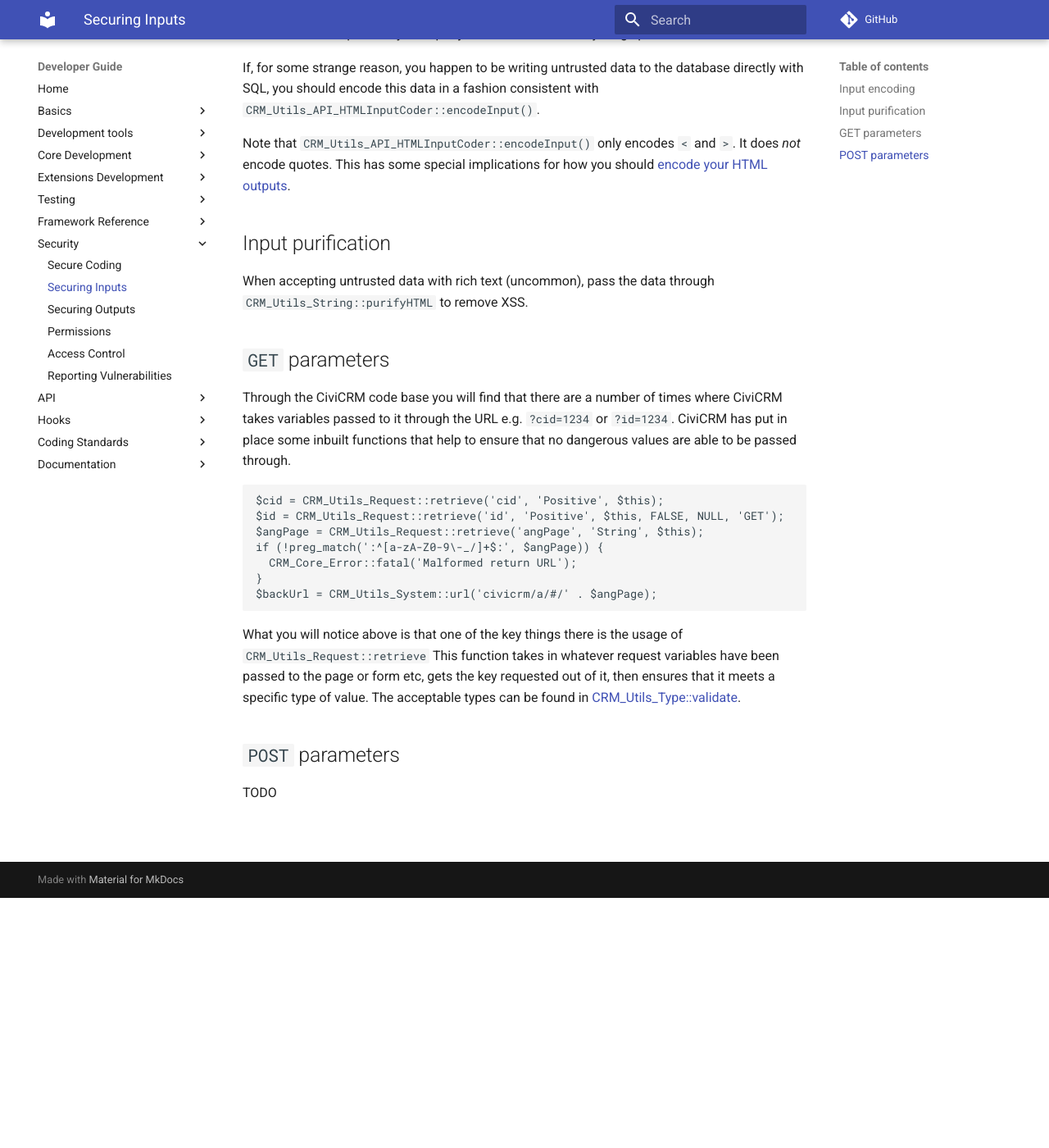
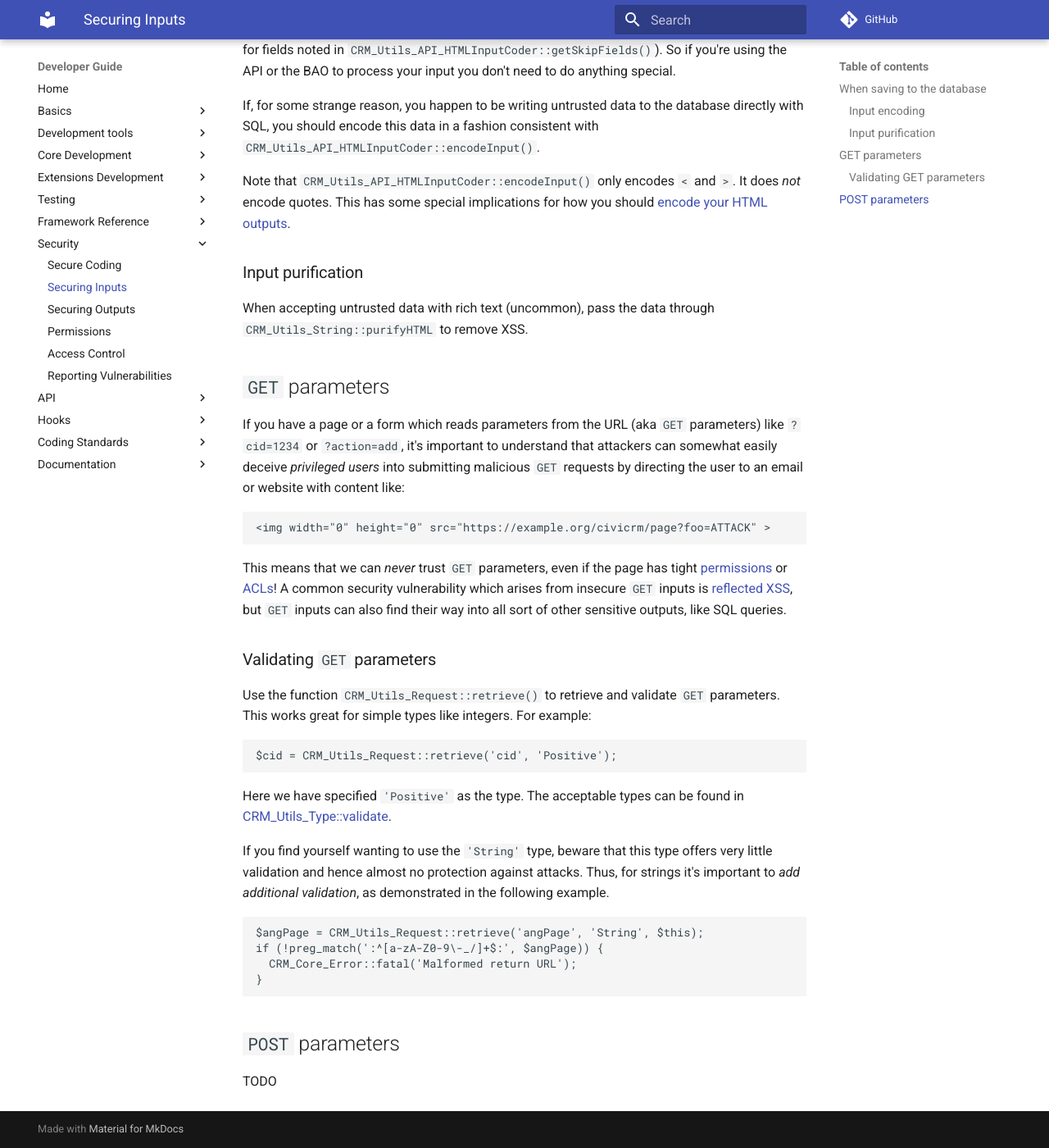
Before and after one commit to civicrm/civicrm-dev-docs, an MkDocs documentation site: the page built from docs/security/inputs.md, in a window 1280 px wide and 1400 px high, scrolled down 305 px. Shown: the whole window at 82% size. Built offline with MkDocs 1.6.1 and Material for MkDocs 9.7.7, drawn with Linux system fonts in a browser that asks for light colours; comment, search, counter and statistics services are not loaded; old or Windows-style settings are respelled for this version of MkDocs; some of the changed text lies outside the part shown.

Commit message:
Security - Improve content about GET params

````diff
--- a/docs/security/inputs.md
+++ b/docs/security/inputs.md
@@ -1,33 +1,48 @@
 # Securing your inputs
 
-## Input encoding {:#input-encoding}
+## When saving to the database
 
-For almost all inputs, CiviCRM automatically uses `CRM_Utils_API_HTMLInputCoder::encodeInput()` to apply a *partial* encoding for HTML output. This encoding step happens at a low level for inputs passed through the API or the BAO (except for fields noted in `CRM_Utils_API_HTMLInputCoder::getSkipFields()`). So if you're using the API or the BAO to process your input you don't need to do anything special.
+### Input encoding {:#input-encoding}
+
+For almost all inputs which are saved to the database, CiviCRM automatically uses `CRM_Utils_API_HTMLInputCoder::encodeInput()` to apply a *partial* encoding for HTML output. This encoding step happens at a low level for inputs passed through the API or the BAO (except for fields noted in `CRM_Utils_API_HTMLInputCoder::getSkipFields()`). So if you're using the API or the BAO to process your input you don't need to do anything special.
 
 If, for some strange reason, you happen to be writing untrusted data to the database directly with SQL, you should encode this data in a fashion consistent with `CRM_Utils_API_HTMLInputCoder::encodeInput()`.
 
 Note that `CRM_Utils_API_HTMLInputCoder::encodeInput()` only encodes `<` and `>`. It does *not* encode quotes. This has some special implications for how you should [encode your HTML outputs](/security/outputs.md#html).
 
-## Input purification {:#input-purification}
+### Input purification {:#input-purification}
 
 When accepting untrusted data with rich text (uncommon), pass the data through `CRM_Utils_String::purifyHTML` to remove XSS.
 
 
 ## `GET` parameters
 
-Through the CiviCRM code base you will find that there are a number of times where CiviCRM takes variables passed to it through the URL e.g. `?cid=1234` or `?id=1234`. CiviCRM has put in place some inbuilt functions that help to ensure that no dangerous values are able to be passed through.
+If you have a page or a form which reads parameters from the URL (aka `GET` parameters) like `?cid=1234` or `?action=add`, it's important to understand that attackers can somewhat easily deceive *privileged users* into submitting malicious `GET` requests by directing the user to an email or website with content like:
+
+```html
+<img width="0" height="0" src="https://example.org/civicrm/page?foo=ATTACK" >
+```
+
+This means that we can *never* trust `GET` parameters, even if the page has tight [permissions](/security/permissions.md) or [ACLs](/security/access.md)! A common security vulnerability which arises from insecure `GET` inputs is [reflected XSS](https://excess-xss.com/#reflected-xss), but `GET` inputs can also find their way into all sort of other sensitive outputs, like SQL queries.
+
+### Validating `GET` parameters
+
+Use the function `CRM_Utils_Request::retrieve()` to retrieve and validate `GET` parameters. This works great for simple types like integers. For example:
 
 ```php
-$cid = CRM_Utils_Request::retrieve('cid', 'Positive', $this);
-$id = CRM_Utils_Request::retrieve('id', 'Positive', $this, FALSE, NULL, 'GET');
+$cid = CRM_Utils_Request::retrieve('cid', 'Positive');
+```
+
+Here we have specified `'Positive'` as the type. The acceptable types can be found in [CRM_Utils_Type::validate](https://github.com/civicrm/civicrm-core/blob/60050425316acb3726305d1c34908074cde124c7/CRM/Utils/Type.php#L378).
+
+If you find yourself wanting to use the `'String'` type, beware that this type offers very little validation and hence almost no protection against attacks. Thus, for strings it's important to *add additional validation*, as demonstrated in the following example.
+
+```php
 $angPage = CRM_Utils_Request::retrieve('angPage', 'String', $this);
 if (!preg_match(':^[a-zA-Z0-9\-_/]+$:', $angPage)) {
   CRM_Core_Error::fatal('Malformed return URL');
 }
-$backUrl = CRM_Utils_System::url('civicrm/a/#/' . $angPage);
 ```
-
-What you will notice above is that one of the key things there is the usage of `CRM_Utils_Request::retrieve` This function takes in whatever request variables have been passed to the page or form etc, gets the key requested out of it, then ensures that it meets a specific type of value. The acceptable types can be found in [CRM_Utils_Type::validate](https://github.com/civicrm/civicrm-core/blob/60050425316acb3726305d1c34908074cde124c7/CRM/Utils/Type.php#L378).
 
 ## `POST` parameters
 
````
